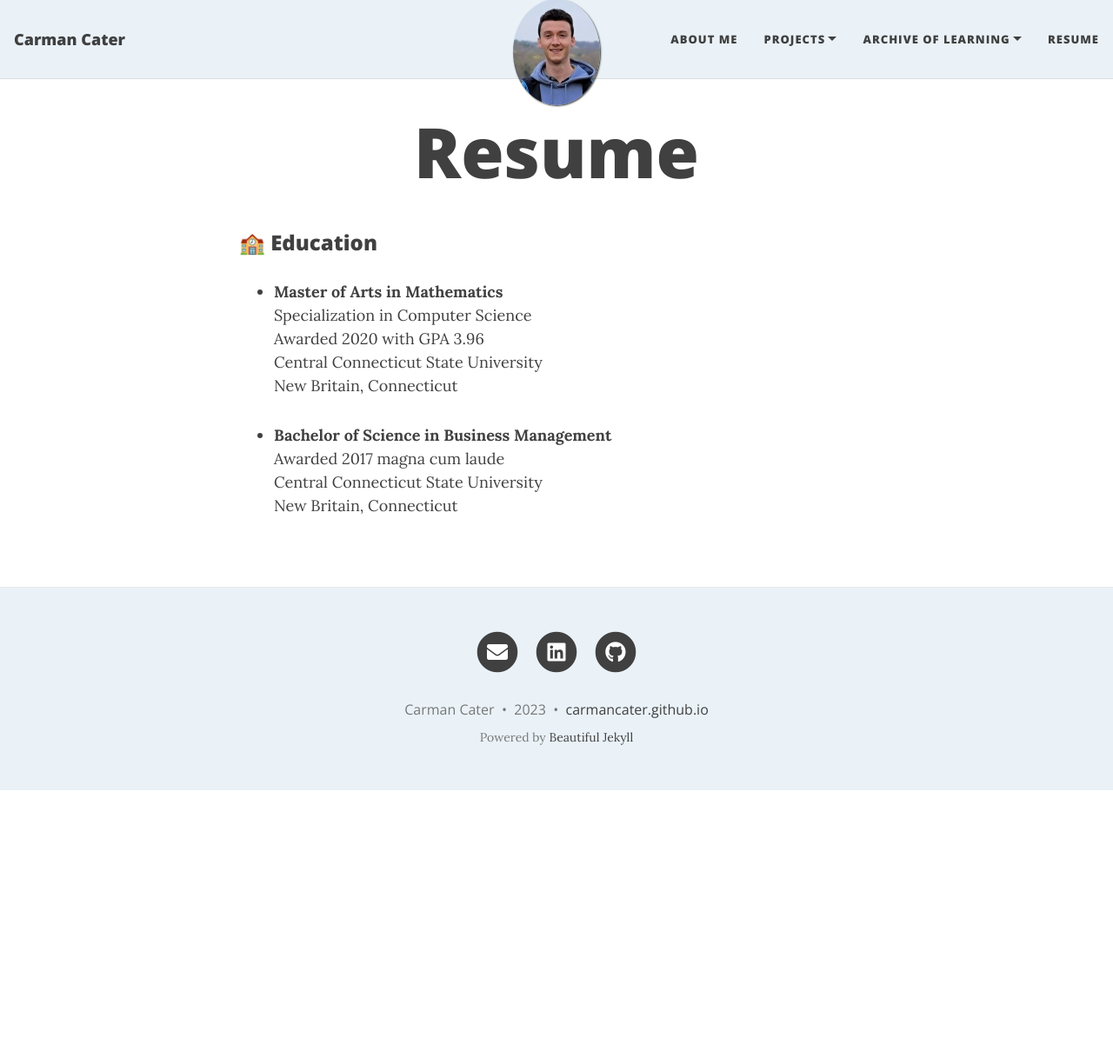
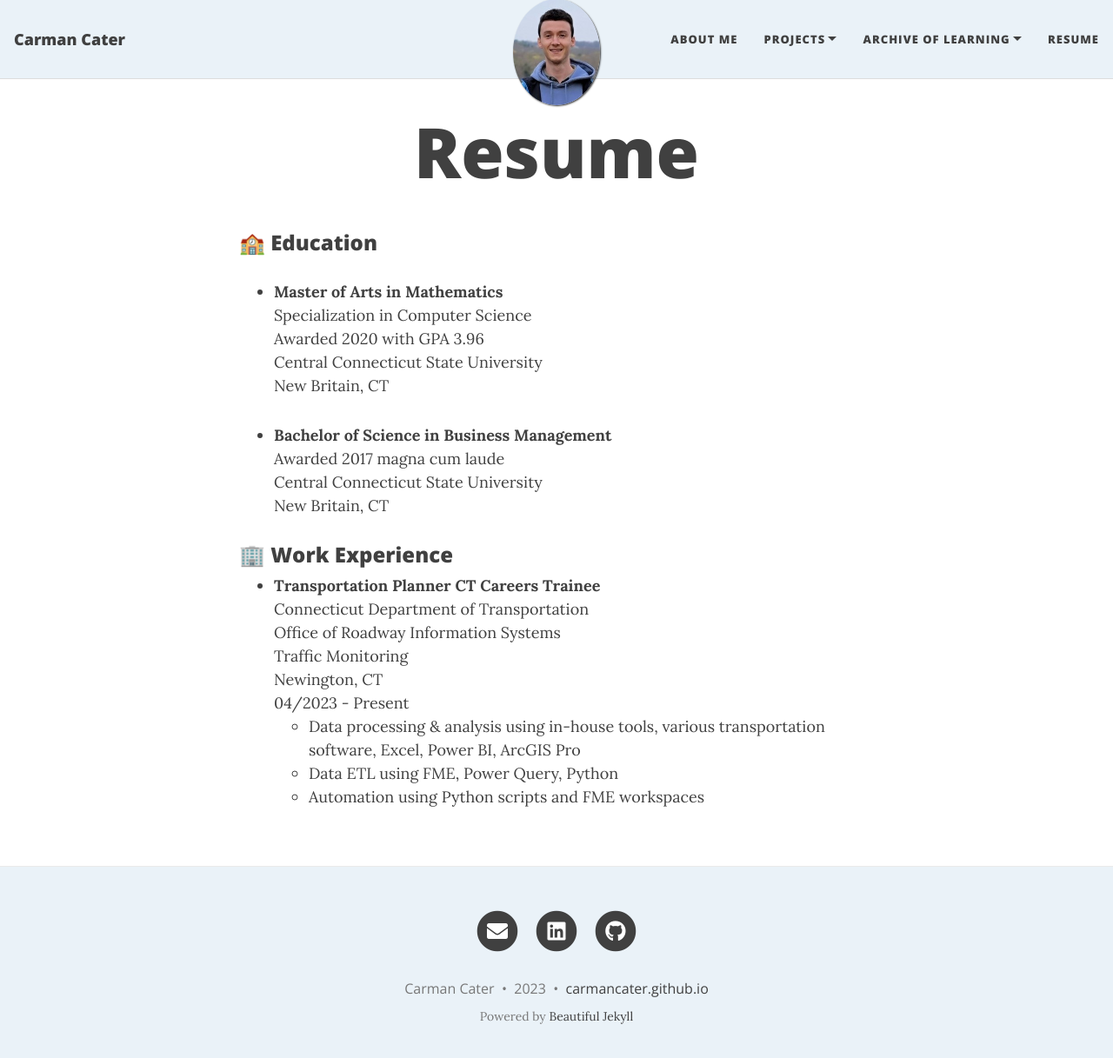
Before and after one commit to carmancater/carmancater.github.io, a Jekyll site: the page built from resume.md, in a window 1280 px wide and 1230 px high. Shown: the top 1217 px of the window at 87% size. Built offline with Jekyll 4.4.1, drawn with Linux system fonts in a browser that asks for light colours; nearby versions of some CDN libraries; emoji names are drawn with the system emoji font.

Commit message:
Update resume.md

```diff
--- a/resume.md
+++ b/resume.md
@@ -9,9 +9,21 @@ title: Resume
 Specialization in Computer Science
 Awarded 2020 with GPA 3.96
 Central Connecticut State University
-New Britain, Connecticut
+New Britain, CT
 
 - **Bachelor of Science in Business Management**
 Awarded 2017 magna cum laude
 Central Connecticut State University
-New Britain, Connecticut
+New Britain, CT
+
+### :office: Work Experience
+
+- **Transportation Planner CT Careers Trainee**
+Connecticut Department of Transportation
+Office of Roadway Information Systems
+Traffic Monitoring
+Newington, CT
+04/2023 - Present
+    - Data processing & analysis using in-house tools, various transportation software, Excel, Power BI, ArcGIS Pro
+    - Data ETL using FME, Power Query, Python
+    - Automation using Python scripts and FME workspaces
```
